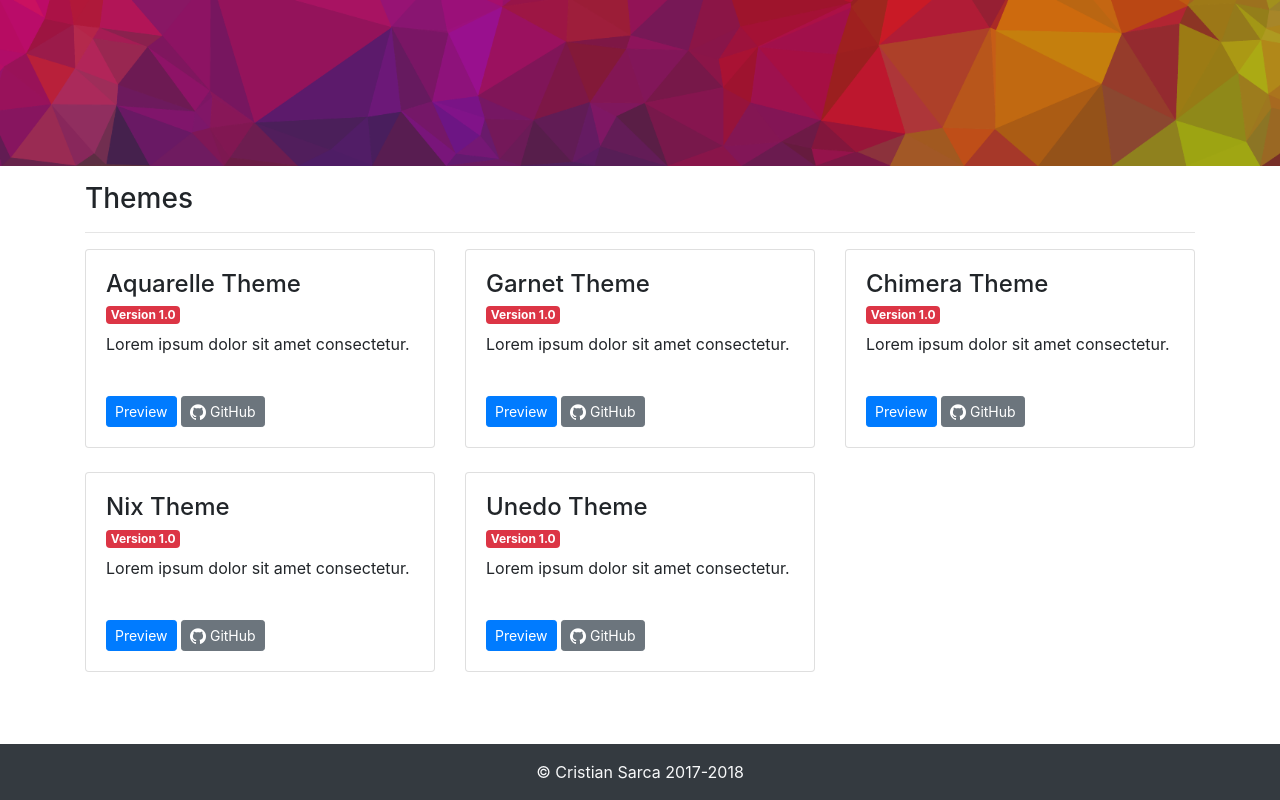
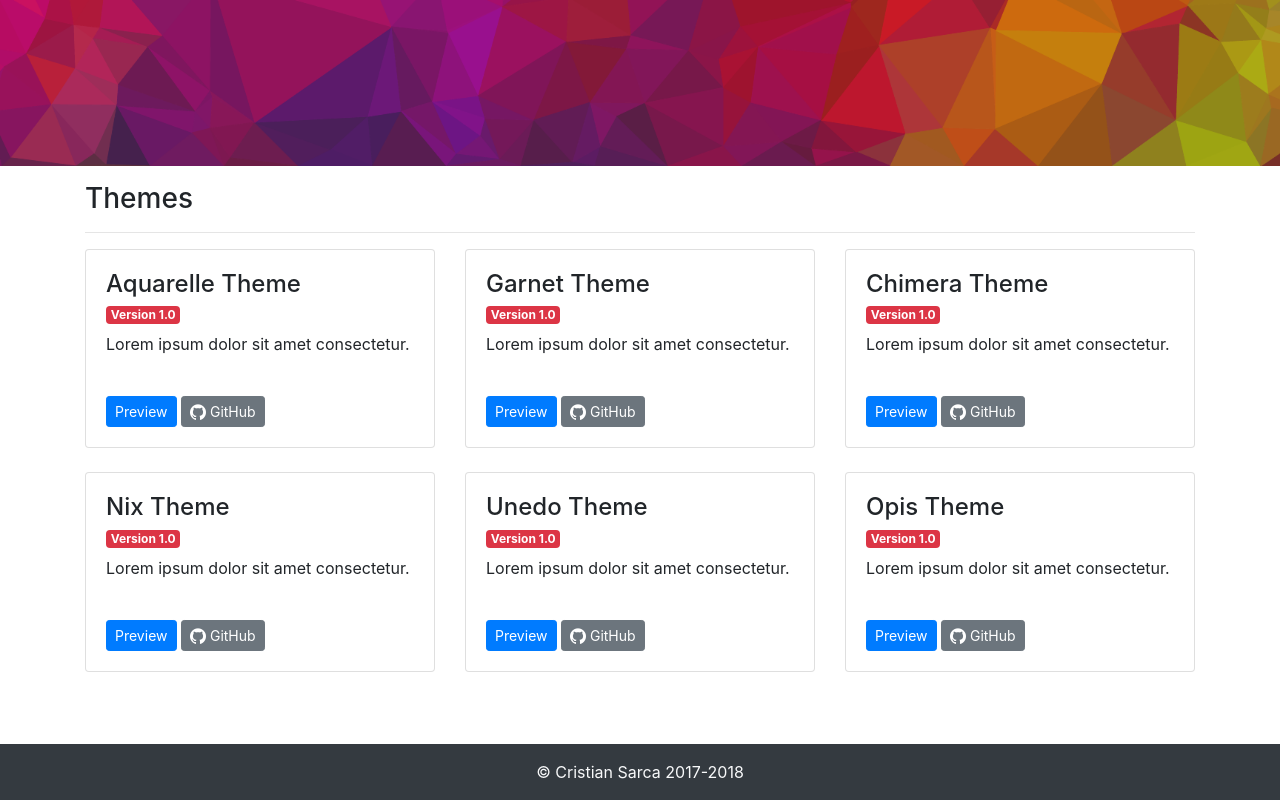
Before and after one commit to CristianSarca/themesolution, a website: page index.html in a window 1280 px wide. Shown: the part 634-1434 px from the top of the page. Drawn offline with nearby package versions, Linux system fonts and the light colour scheme.

Commit message:
added Opis Theme

```diff
--- a/index.html
+++ b/index.html
@@ -182,6 +182,25 @@
                         </div>
                     </div>
 
+                    <div class="col-md-4">
+                        <div class="card mb-4">
+                            <div class="card-body">
+                                <h4 class="card-title">Opis Theme</h4>
+                                <h6 class="card-subtitle mb-2 text-muted">
+                                    <span class="badge badge-danger">Version 1.0</span>
+                                </h6>
+                                <p class="card-text">Lorem ipsum dolor sit amet consectetur.</p><br>
+                                <div class="btn-group" role="group" aria-label="Button group with nested dropdown">
+                                    <a href="./opis/index.html" class="btn btn-sm btn-primary" target="_blank">Preview</a>
+
+                                </div>
+                                <a class="btn btn-sm btn-secondary" href="https://github.com/CristianSarca/opis.git">
+                                    <i class="fa fa-github fa-lg" aria-hidden="true"></i> GitHub
+                                </a>
+                            </div>
+                        </div>
+                    </div>
+
                 </div>
             </div>
         </section>
```
